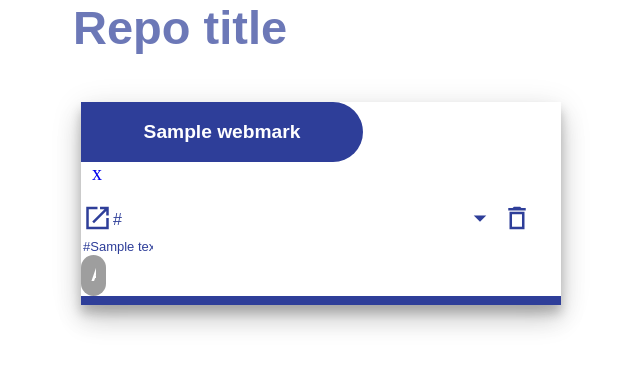
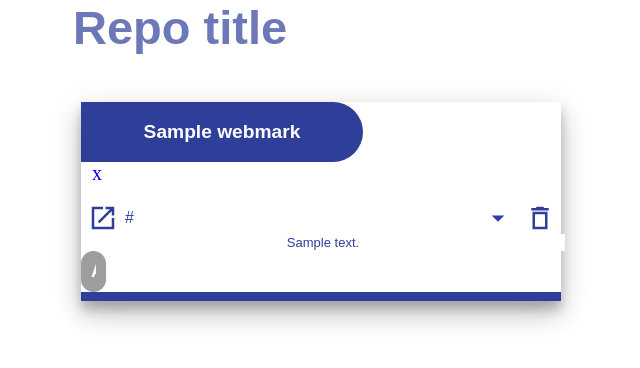
Before and after one commit to teamone-teamone/test, a Django app: template templates/repository/urlrepository.html in a window 1280 px wide. Shown: the part 131-499 px from the top of the page, without its empty margins (69-709 px from the left). Run offline with Django 3.2, Linux system fonts and the light colour scheme; the template is opened without the code that fills it: most values are stand-ins (such as "Sample title", 1, 10 or a date in 2020); some libraries are stand-ins or nearby versions; some web fonts are replaced; grey boxes are pictures that could not be loaded.

Commit message:
feat: 찬수->강희 div 설정

```diff
--- a/static/css/styles.css
+++ b/static/css/styles.css
@@ -183,6 +183,7 @@ blockquote input {
 .url-div-first-child {
   display: flex;
   align-items: center;
+  justify-content: center;
 }
 
 .material-icons-sharp.md-30 {
@@ -195,6 +196,9 @@ blockquote input {
   color: #2e3e99;
   margin-left: 5%;
   flex: 1;
+  display: flex;
+  justify-content: center;
+  align-items: center;
 }
 
 .url-title-input {
@@ -219,7 +223,7 @@ blockquote input {
   font-size: small;
   color:#2e3e99;
   text-align: center;
-  width: 70px;
+  width: 100%;
 }
 
 
@@ -462,3 +466,11 @@ div.signup_right {
   box-sizing: border-box;
   background: white;
 }
+
+.flex1{
+  flex: 1
+}
+
+.flex4{
+  flex: 4
+}
--- a/templates/repository/urlrepository.html
+++ b/templates/repository/urlrepository.html
@@ -69,12 +69,12 @@
         {% for url in webmark.url.all %}
         <div class="url-div">
           <div class="url-div-first">
-            <div class="url-div-first-child">
+            <div class="url-div-first-child flex1">
               <a class="url-title" href="{{url.urladdress}}" target="_blank"><span class="material-icons-sharp md-30">
                 open_in_new
               </span></a>
             </div>
-            <div class="url-div-first-child">
+            <div class="url-div-first-child flex4">
               <form method="POST" action="{% url 'test:changeurltitle' repository.pk url.pk%}"
               enctype="multipart/form-data">
               {% csrf_token %}
@@ -82,17 +82,16 @@
                 value="{{url.urltitle}}" id="id_urltitle" />
             </form>
             </div>
-            <div class="url-div-first-child">
-              <a class="toggle" href="">
+            <div class="url-div-first-child flex1">
+
                 <span class="material-icons-sharp md-30">
                   arrow_drop_down
-                  </span></a>
+                  </span>
             </div>
-            <div class="url-div-first-child">
-              <a class="url-delete" href="{% url 'test:deleteUrl' repository.pk url.pk %}">
+            <div class="url-div-first-child flex1 ">
                 <span class="material-icons-sharp md-30">
                   delete_outline
-                </span></a>
+                </span>
             </div>
           </div>
           <div>
@@ -100,8 +99,8 @@
               <form method="POST" action="{% url 'test:changedescription1' repository.pk url.pk%}"
                 enctype="multipart/form-data">
                 {% csrf_token %}
-                <input class="no-input-box tag-title" type="text" name="description1" maxlength="10" required=""
-                  value="#{{url.description1}}" id="id_description1" />
+                <input class="no-input-box tag-title" type="text" name="description1" maxlength="100" required=""
+                  value="{{url.description1}}" id="id_description1" />
               </form>
             </div>
           </div>
```
